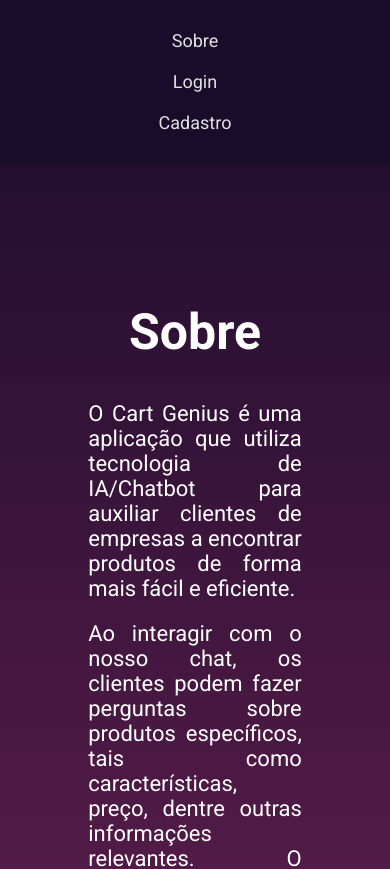
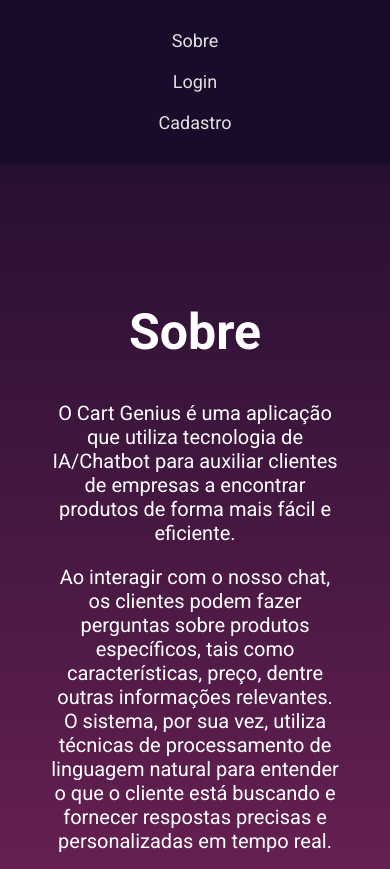
Before and after one commit to JorgeHCamara/react-cart-genius-website, a React (Vite) app: page /about in a window 390 px wide. Shown: the top 869 px of the page. Built offline with nearby package versions, Linux system fonts and the light colour scheme.

Commit message:
chore: about page minor styles update

```diff
--- a/src/pages/About/About.css
+++ b/src/pages/About/About.css
@@ -22,7 +22,7 @@
   .aboutText {
     color: white;
     margin-bottom: 20px;
-    text-align: justify;
+    text-align: left;
     font-size: 22px;
   }
 
@@ -50,3 +50,14 @@
     color: grey;
     font-size: 20px;
   }
+
+  @media (max-width: 768px) {
+    .aboutText {
+        font-size: 20px;
+        text-align: center;
+    }
+
+    .containerAbout {
+      width: 85%;
+    }
+}
```
